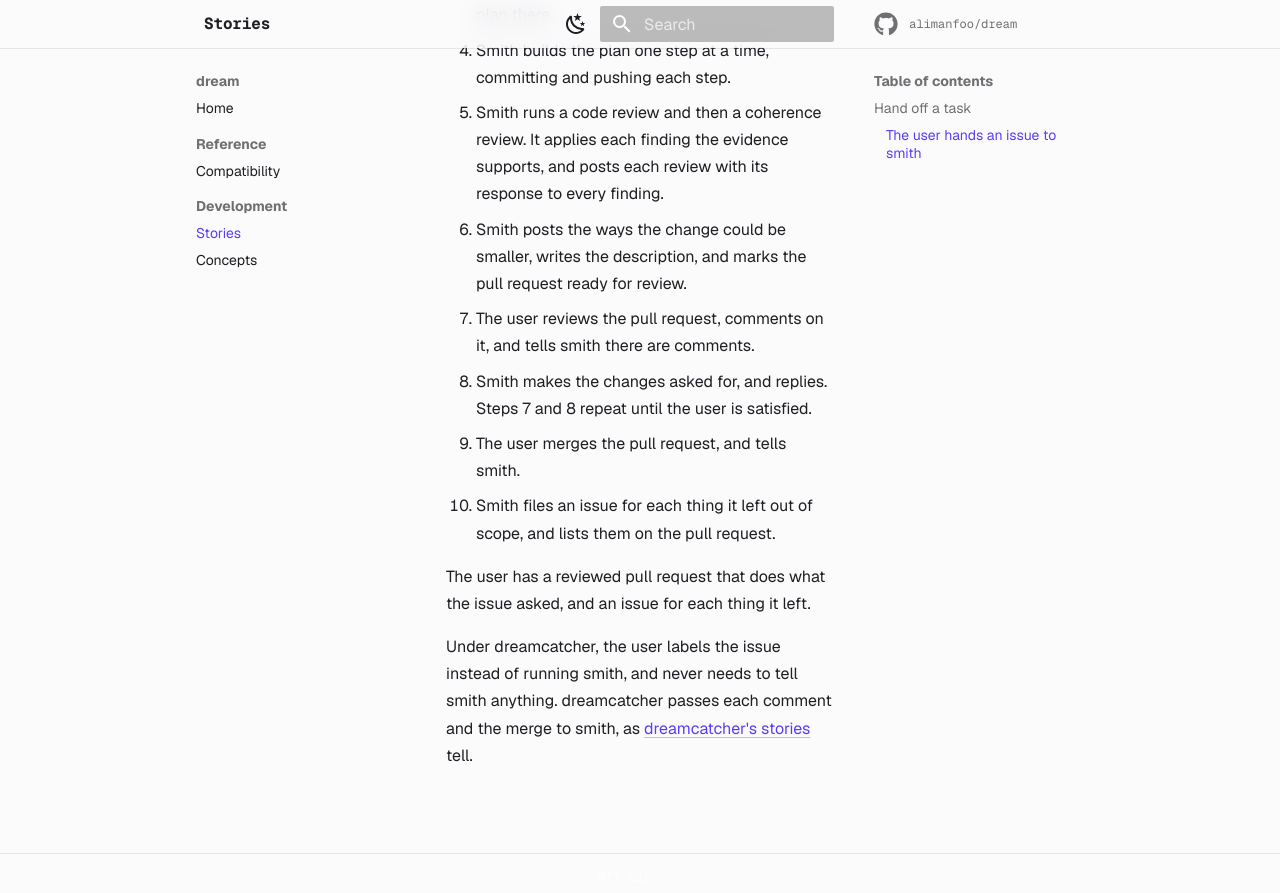
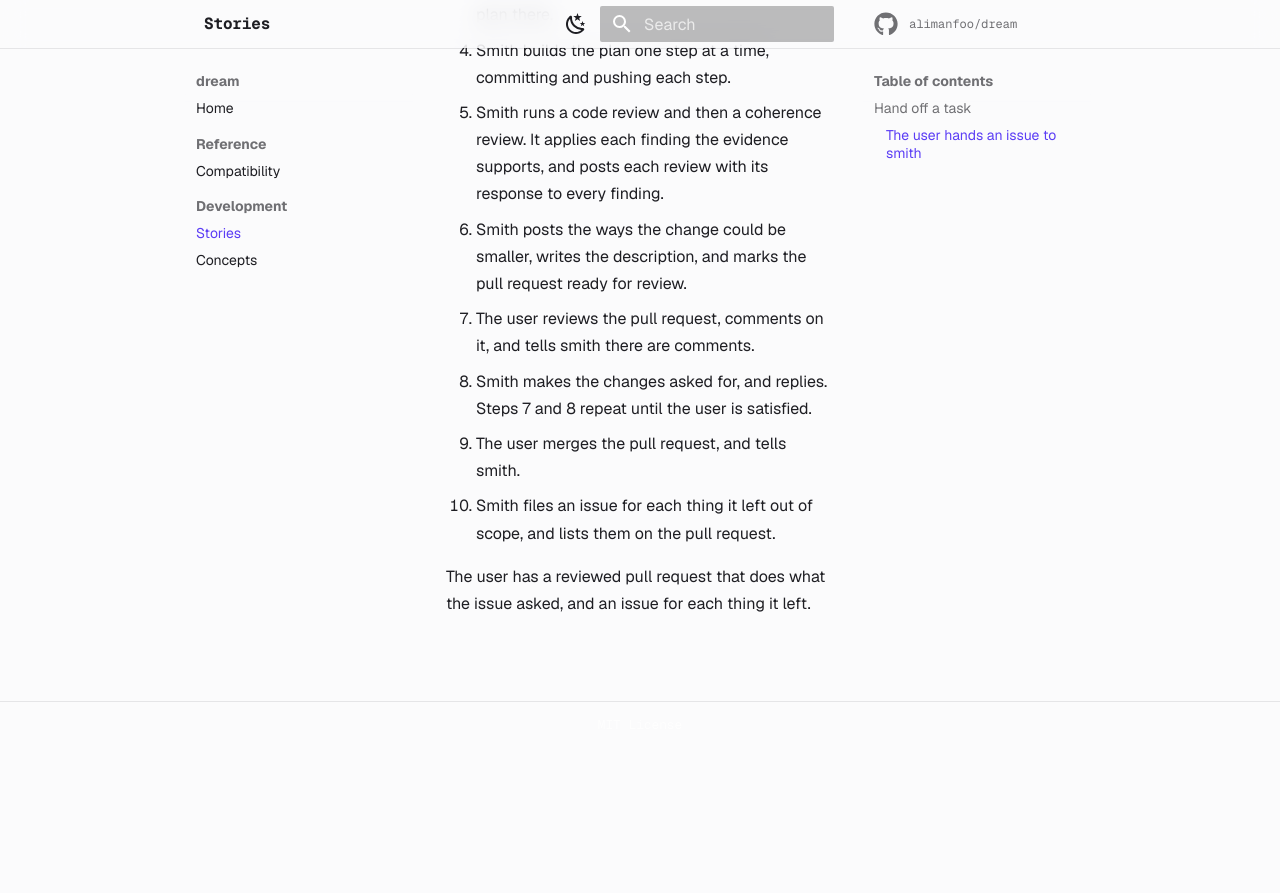
Before and after one commit to alimanfoo/dream, an MkDocs documentation site: the page built from docs/stories.md, in a window 1280 px wide and 900 px high, scrolled down 943 px. Shown: the top 893 px of the window. Built offline with MkDocs 1.6.1 and Material for MkDocs 9.7.7, drawn with Linux system fonts in a browser that asks for light colours; comment, search, counter and statistics services are not loaded; after the commit the page ends 1691 px from its top, so only the background shows below that.

Commit message:
Keep the smith story to running it by hand
Co-Authored-By: Claude Opus 5.5 <noreply@anthropic.com>
Claude-Session: https://claude.ai/code/session_01SAXrSe6qiSN2QFtc3aSc9T

```diff
--- a/docs/stories.md
+++ b/docs/stories.md
@@ -36,9 +36,3 @@ request without doing the work themselves.
 
 The user has a reviewed pull request that does what the issue asked, and an
 issue for each thing it left.
-
-Under dreamcatcher, the user labels the issue instead of running smith, and
-never needs to tell smith anything. dreamcatcher passes each comment and the
-merge to smith, as
-[dreamcatcher's stories](https://alimanfoo.github.io/dreamcatcher/stories/)
-tell.
```
